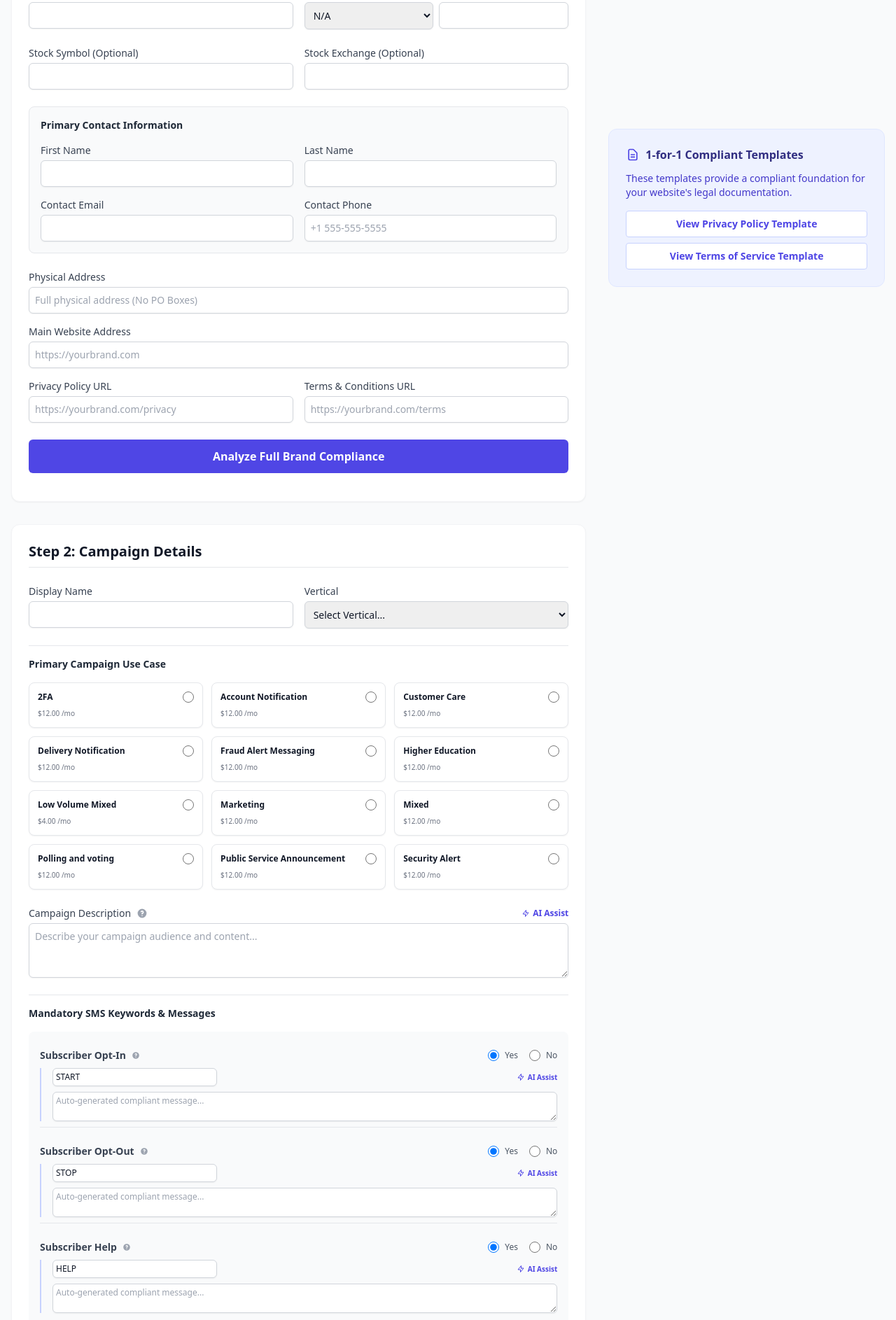
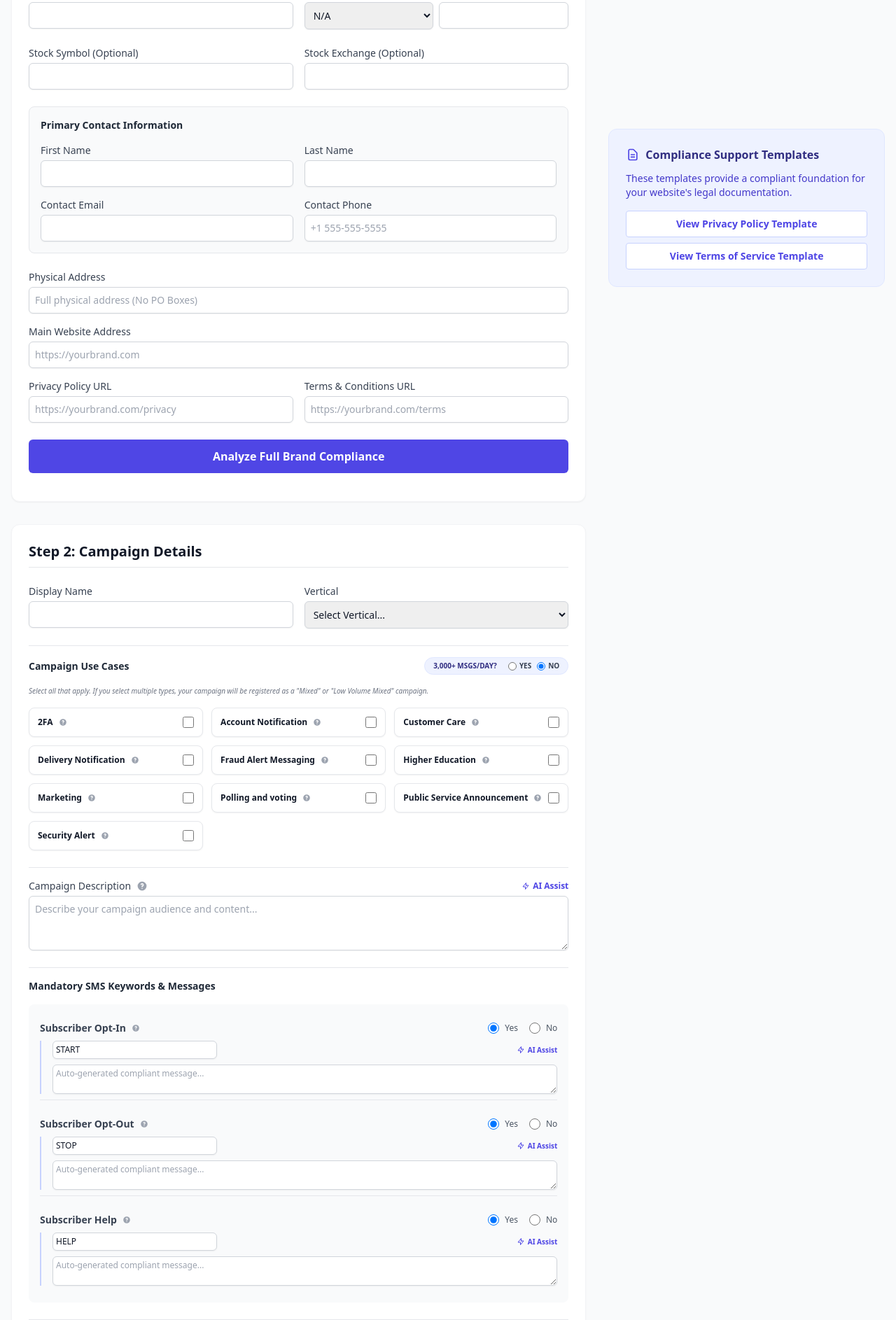
Before and after one commit to DallanL/tendlc, a FastAPI app: page / in a window 1280 px wide. Shown: the part 376-2262 px from the top of the page at 70% size. Run offline with FastAPI, Linux system fonts and the light colour scheme; some libraries are stand-ins or nearby versions.

Commit message:
Simplify Use Case selection, add tooltips, and improve AI assist context

```diff
--- a/main.py
+++ b/main.py
@@ -181,8 +181,8 @@ async def evaluate_campaign(
     request: Request,
     display_name: str = Form(...),
     vertical: str = Form(...),
-    primary_use_case: str = Form(...),
-    sub_use_cases: List[str] = Form([]),
+    selected_use_cases: List[str] = Form([]),
+    is_high_volume: str = Form("no"),
     description: str = Form(...),
     cta_flow: str = Form(...),
     sample_message_1: str = Form(...),
@@ -241,8 +241,8 @@ async def evaluate_campaign(
     details = CampaignDetails(
         display_name=display_name,
         vertical=vertical,
-        primary_use_case=primary_use_case,
-        sub_use_cases=sub_use_cases,
+        selected_use_cases=selected_use_cases,
+        is_high_volume=is_high_volume.lower() == "yes",
         description=description,
         cta_flow=cta_flow,
         sample_messages=messages,
@@ -258,10 +258,14 @@ async def evaluate_campaign(
     if details.attributes.help_message:
         all_msgs.append(f"HELP: {details.attributes.help_message}")
 
-    # Enhanced context for AI analysis
-    use_case_str = details.primary_use_case
-    if details.sub_use_cases:
-        use_case_str += f" (Mixed: {', '.join(details.sub_use_cases)})"
+    # Determine effective use case for AI context
+    if not details.selected_use_cases:
+        use_case_str = "None selected"
+    elif len(details.selected_use_cases) == 1:
+        use_case_str = details.selected_use_cases[0]
+    else:
+        type_prefix = "Mixed" if details.is_high_volume else "Low Volume Mixed"
+        use_case_str = f"{type_prefix} ({', '.join(details.selected_use_cases)})"
 
     result_raw = await ai_utils.lint_campaign_messages(
         details.display_name,
--- a/schemas.py
+++ b/schemas.py
@@ -23,8 +23,8 @@ class CampaignAttributes(BaseModel):
 class CampaignDetails(BaseModel):
     display_name: str
     vertical: str
-    primary_use_case: str
-    sub_use_cases: List[str] = []
+    selected_use_cases: List[str]
+    is_high_volume: bool  # True if 3000+ per day
     description: str = Field(..., min_length=40, max_length=4000)
     cta_flow: str = Field(..., min_length=40, max_length=4000)
     sample_messages: List[str]
--- a/templates/index.html
+++ b/templates/index.html
@@ -175,52 +175,59 @@
 
                 <!-- Use Case Selection -->
                 <div class="space-y-4 border-t pt-4">
-                    <h3 class="text-sm font-bold text-gray-800">Primary Campaign Use Case</h3>
+                    <div class="flex justify-between items-center">
+                        <h3 class="text-sm font-bold text-gray-800">Campaign Use Cases</h3>
+                        <div class="flex items-center space-x-4 bg-indigo-50 px-3 py-1 rounded-full border border-indigo-100">
+                            <span class="text-[10px] font-bold text-indigo-900 uppercase">3,000+ Msgs/Day?</span>
+                            <div class="flex items-center space-x-2">
+                                <label class="flex items-center cursor-pointer">
+                                    <input type="radio" name="is_high_volume" value="yes" class="text-indigo-600 h-3 w-3">
+                                    <span class="ml-1 text-[10px] text-gray-700 font-bold uppercase">Yes</span>
+                                </label>
+                                <label class="flex items-center cursor-pointer">
+                                    <input type="radio" name="is_high_volume" value="no" checked class="text-indigo-600 h-3 w-3">
+                                    <span class="ml-1 text-[10px] text-gray-700 font-bold uppercase">No</span>
+                                </label>
+                            </div>
+                        </div>
+                    </div>
+
+                    <p class="text-[10px] text-gray-500 italic mb-2">Select all that apply. If you select multiple types, your campaign will be registered as a "Mixed" or "Low Volume Mixed" campaign.</p>
+
                     <div class="grid grid-cols-1 md:grid-cols-2 lg:grid-cols-3 gap-3">
-                        {% set use_cases = [
-                            ('2FA', '2FA', '$12.00', false),
-                            ('ACCOUNT_NOTIFICATION', 'Account Notification', '$12.00', false),
-                            ('CUSTOMER_CARE', 'Customer Care', '$12.00', false),
-                            ('DELIVERY_NOTIFICATION', 'Delivery Notification', '$12.00', false),
-                            ('FRAUD_ALERT', 'Fraud Alert Messaging', '$12.00', false),
-                            ('HIGHER_EDUCATION', 'Higher Education', '$12.00', false),
-                            ('LOW_VOLUME_MIXED', 'Low Volume Mixed', '$4.00', true),
-                            ('MARKETING', 'Marketing', '$12.00', false),
-                            ('MIXED', 'Mixed', '$12.00', true),
-                            ('POLLING_VOTING', 'Polling and voting', '$12.00', false),
-                            ('PSA', 'Public Service Announcement', '$12.00', false),
-                            ('SECURITY_ALERT', 'Security Alert', '$12.00', false)
+                        {% set functional_use_cases = [
+                            ('2FA', '2FA', 'Two-Factor authentication, one-time use password, password reset', 'Code: 123456'),
+                            ('ACCOUNT_NOTIFICATION', 'Account Notification', 'All reminders, alerts, and notifications. (Examples include: flight delayed, hotel booked, appointment reminders.)', 'Your flight is delayed by 20 mins.'),
+                            ('CUSTOMER_CARE', 'Customer Care', 'All customer care messaging, including account management and support', 'Hi, how can we help you today?'),
+                            ('DELIVERY_NOTIFICATION', 'Delivery Notification', 'Information about the status of the delivery of a product or service', 'Your order has been delivered.'),
+                            ('FRAUD_ALERT', 'Fraud Alert Messaging', 'Fraud alert notification', 'Urgent: Suspicious activity on your account.'),
+                            ('HIGHER_EDUCATION', 'Higher Education', 'For campaigns created on behalf of Colleges or Universities and will also include School Districts etc', 'Reminder: Registration for Fall semester opens tomorrow.'),
+                            ('MARKETING', 'Marketing', 'Any communication with marketing and/or promotional content', 'Flash sale: 20% off all items!'),
+                            ('POLLING_VOTING', 'Polling and voting', 'The sending of surveys and polling/voting campaigns for non political arenas.', 'How was your recent experience? Click here to take our survey.'),
+                            ('PSA', 'Public Service Announcement', 'Informational messages that are meant to raise the audience\'s awareness about an important issue', 'Extreme weather alert: Please stay indoors.'),
+                            ('SECURITY_ALERT', 'Security Alert', 'A notification that the security of a system, either software or hardware, has been compromised in some way', 'A new device has logged into your account.')
                         ] %}
-                        {% for id, name, fee, is_mixed in use_cases %}
+                        {% for id, name, tooltip, example in functional_use_cases %}
                         <label class="relative flex flex-col p-3 cursor-pointer rounded-lg border border-gray-200 hover:border-indigo-300 transition focus-within:ring-2 focus-within:ring-indigo-500 bg-white shadow-sm">
                             <div class="flex justify-between items-start">
-                                <span class="text-xs font-bold text-gray-900 leading-tight pr-2">{{ name }}</span>
-                                <input type="radio" name="primary_use_case" value="{{ id }}" required class="text-indigo-600 h-4 w-4"
-                                       onchange="toggleMixedSection('{{ id }}', {{ 'true' if is_mixed else 'false' }})">
+                                <div class="flex items-center">
+                                    <span class="text-xs font-bold text-gray-900 leading-tight pr-2">{{ name }}</span>
+                                    <div class="group relative">
+                                        <svg class="w-3 h-3 text-gray-400 cursor-help" fill="currentColor" viewBox="0 0 20 20"><path fill-rule="evenodd" d="M18 10a8 8 0 11-16 0 8 8 0 0116 0zm-8-3a1 1 0 00-.867.5 1 1 0 11-1.731-1A3 3 0 0113 8a3.001 3.001 0 01-2 2.83V11a1 1 0 11-2 0v-1a1 1 0 011-1 1 1 0 100-2zm0 8a1 1 0 100-2 1 1 0 000 2z" clip-rule="evenodd"></path></svg>
+                                        <div class="hidden group-hover:block absolute z-10 w-48 p-2 bg-gray-800 text-white text-[10px] rounded shadow-lg bottom-full left-full mb-2 ml-2 leading-tight">
+                                            {{ tooltip }} <br><br> <strong>Example:</strong> {{ example }}
+                                        </div>
+                                    </div>
+                                </div>
+                                <input type="checkbox" name="selected_use_cases" value="{{ id }}" class="text-indigo-600 h-4 w-4 rounded">
                             </div>
-                            <span class="mt-2 text-[10px] text-gray-500">{{ fee }} /mo</span>
                         </label>
                         {% endfor %}
-                    </div>
-
-                    <!-- Sub-Use Cases (Conditional) -->
-                    <div id="mixed-use-cases" class="hidden pl-4 border-l-2 border-indigo-200 space-y-3 mt-4 bg-indigo-50 p-4 rounded-r-lg">
-                        <h4 class="text-xs font-bold text-indigo-900 uppercase tracking-wider">Select Sub-Use Cases (Required for Mixed)</h4>
-                        <div class="grid grid-cols-1 md:grid-cols-2 gap-2">
-                            {% for id, name, fee, is_mixed in use_cases %}
-                                {% if not is_mixed %}
-                                <label class="flex items-center space-x-2 text-xs text-gray-700 cursor-pointer hover:text-indigo-600">
-                                    <input type="checkbox" name="sub_use_cases" value="{{ id }}" class="rounded text-indigo-600 h-3 w-3">
-                                    <span>{{ name }}</span>
-                                </label>
-                                {% endif %}
-                            {% endfor %}
-                        </div>
                     </div>
                 </div>
 
                 <!-- Description -->
-                <div class="relative">
+                <div class="relative border-t pt-4">
                     <div class="flex justify-between items-center mb-1">
                         <label class="block text-sm font-medium text-gray-700 flex items-center">
                             Campaign Description
@@ -246,7 +253,7 @@
                     <textarea id="campaign-desc" name="description" rows="3" required minlength="40" maxlength="4000" class="mt-1 block w-full rounded-md border-gray-300 shadow-sm focus:border-indigo-500 focus:ring-indigo-500 sm:text-sm p-2 border" placeholder="Describe your campaign audience and content..."></textarea>
                 </div>
 
-                <!-- Opt-in/out/HELP Keywords (Moved and updated) -->
+                <!-- Opt-in/out/HELP Keywords -->
                 <div class="space-y-4 border-t pt-4">
                     <h3 class="text-sm font-bold text-gray-800">Mandatory SMS Keywords & Messages</h3>
                     <div class="grid grid-cols-1 gap-4 bg-gray-50 p-4 rounded-lg">
@@ -262,7 +269,7 @@
                                     <span class="text-sm font-semibold text-gray-700">{{ label }}</span>
                                     <div class="group relative ml-2">
                                         <svg class="w-3 h-3 text-gray-400 cursor-help" fill="currentColor" viewBox="0 0 20 20"><path fill-rule="evenodd" d="M18 10a8 8 0 11-16 0 8 8 0 0116 0zm-8-3a1 1 0 00-.867.5 1 1 0 11-1.731-1A3 3 0 0113 8a3.001 3.001 0 01-2 2.83V11a1 1 0 11-2 0v-1a1 1 0 011-1 1 1 0 100-2zm0 8a1 1 0 100-2 1 1 0 000 2z" clip-rule="evenodd"></path></svg>
-                                        <div class="hidden group-hover:block absolute z-10 w-48 p-2 bg-gray-800 text-white text-[10px] rounded shadow-lg bottom-full left-full mb-2 ml-2">
+                                        <div class="hidden group-hover:block absolute z-10 w-48 p-2 bg-gray-800 text-white text-[10px] rounded shadow-lg bottom-full left-full mb-2 ml-2 leading-tight">
                                             {{ tooltip }} <br><br> <strong>Example:</strong> {{ example }}
                                         </div>
                                     </div>
@@ -505,7 +512,7 @@
         <div class="bg-indigo-50 p-6 rounded-xl border border-indigo-100 sticky top-[35rem]">
             <h3 class="text-md font-bold mb-3 text-indigo-900 flex items-center">
                 <svg class="w-5 h-5 mr-2 text-indigo-600" fill="none" stroke="currentColor" viewBox="0 0 24 24"><path stroke-linecap="round" stroke-linejoin="round" stroke-width="2" d="M9 12h6m-6 4h6m2 5H7a2 2 0 01-2-2V5a2 2 0 012-2h5.586a1 1 0 01.707.293l5.414 5.414a1 1 0 01.293.707V19a2 2 0 01-2 2z"></path></svg>
-                1-for-1 Compliant Templates
+                Compliance Support Templates
             </h3>
             <p class="text-sm text-indigo-700 mb-4">These templates provide a compliant foundation for your website's legal documentation.</p>
             <div class="space-y-2">
@@ -529,10 +536,11 @@
         inputs.forEach(input => {
             if (!input.name || input.type === 'file' || input.type === 'password') return;
 
-            if (input.type === 'radio' || input.type === 'checkbox') {
-                if (input.checked) {
-                    data[input.name] = input.value;
-                }
+            if (input.type === 'radio') {
+                if (input.checked) data[input.name] = input.value;
+            } else if (input.type === 'checkbox') {
+                if (!data[input.name]) data[input.name] = [];
+                if (input.checked) data[input.name].push(input.value);
             } else {
                 data[input.name] = input.value;
             }
@@ -547,17 +555,24 @@
         try {
             const data = JSON.parse(rawData);
             Object.keys(data).forEach(name => {
-                const value = data[name];
+                const val = data[name];
                 const elements = document.getElementsByName(name);
 
                 elements.forEach(el => {
-                    if (el.type === 'radio' || el.type === 'checkbox') {
-                        if (el.value === value) {
+                    if (el.type === 'radio') {
+                        if (el.value === val) {
                             el.checked = true;
                             if (el.onchange) el.onchange();
                         }
+                    } else if (el.type === 'checkbox') {
+                        if (Array.isArray(val)) {
+                            el.checked = val.includes(el.value);
+                        } else {
+                            el.checked = (el.value === val);
+                        }
+                        if (el.onchange) el.onchange();
                     } else {
-                        el.value = value;
+                        el.value = val;
                     }
                 });
             });
@@ -601,16 +616,17 @@
         md += `## Step 2: Campaign Details\n`;
         md += `- Display Name: ${data.display_name || 'N/A'}\n`;
         md += `- Vertical: ${data.vertical || 'N/A'}\n`;
-        md += `- Primary Use Case: ${data.primary_use_case || 'N/A'}\n`;
 
-        // Handle multi-select checkboxes for sub-use cases
-        const subUseCases = [];
-        const checkboxes = document.querySelectorAll('input[name="sub_use_cases"]:checked');
-        checkboxes.forEach(cb => subUseCases.push(cb.value));
-        if (subUseCases.length > 0) {
-            md += `- Sub-Use Cases: ${subUseCases.join(', ')}\n`;
-        }
-        md += `\n`;
+        // Use Case Logic
+        const selected = data.selected_use_cases || [];
+        const isHigh = data.is_high_volume === 'yes';
+        let regType = 'Unknown';
+        if (selected.length === 1) regType = selected[0];
+        else if (selected.length > 1) regType = isHigh ? 'Mixed' : 'Low Volume Mixed';
+
+        md += `- Registration Type: ${regType}\n`;
+        md += `- Functional Use Cases: ${selected.join(', ') || 'None'}\n`;
+        md += `- High Volume (3,000+ Msgs/Day): ${isHigh ? 'YES' : 'NO'}\n\n`;
 
         md += `### Description\n${data.description || 'N/A'}\n\n`;
         md += `### Call-to-Action / Message Flow\n${data.cta_flow || 'N/A'}\n\n`;
@@ -652,18 +668,6 @@
         }
     }
 
-    function toggleMixedSection(useCaseId, isMixed) {
-        const mixedDiv = document.getElementById('mixed-use-cases');
-        if (isMixed) {
-            mixedDiv.classList.remove('hidden');
-        } else {
-            mixedDiv.classList.add('hidden');
-            // Uncheck all sub-use-cases if not mixed
-            mixedDiv.querySelectorAll('input[type="checkbox"]').forEach(cb => cb.checked = false);
-        }
-        saveFormData();
-    }
-
     // Initialize
     document.addEventListener('DOMContentLoaded', () => {
         loadFormData();
```
